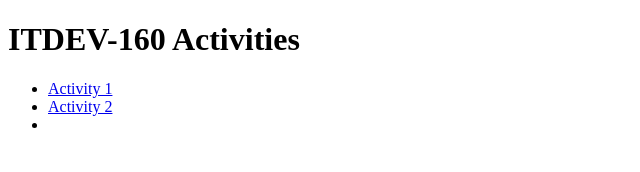
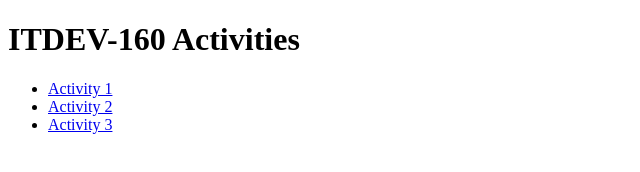
Before and after one commit to itdev160-sp2024/austin-grisham, a plain HTML site: page index.html in a window 1280 px wide. Shown: the full height of the page, 0-640 px from the left. Drawn offline with Linux system fonts and the light colour scheme.

Commit message:
Completed Activity 3

```diff
--- a/index.html
+++ b/index.html
@@ -12,7 +12,7 @@
     <ul>
         <li><a href="activity-1/index.html">Activity 1</a></li>
         <li><a href="activity-2/index.html">Activity 2</a></li>
-        <li><a href="activity-3/index.html"<Activity 3</a></li>
+        <li><a href="activity-3/index.html">Activity 3</a></li>
     </ul>
 </body>
 
```
